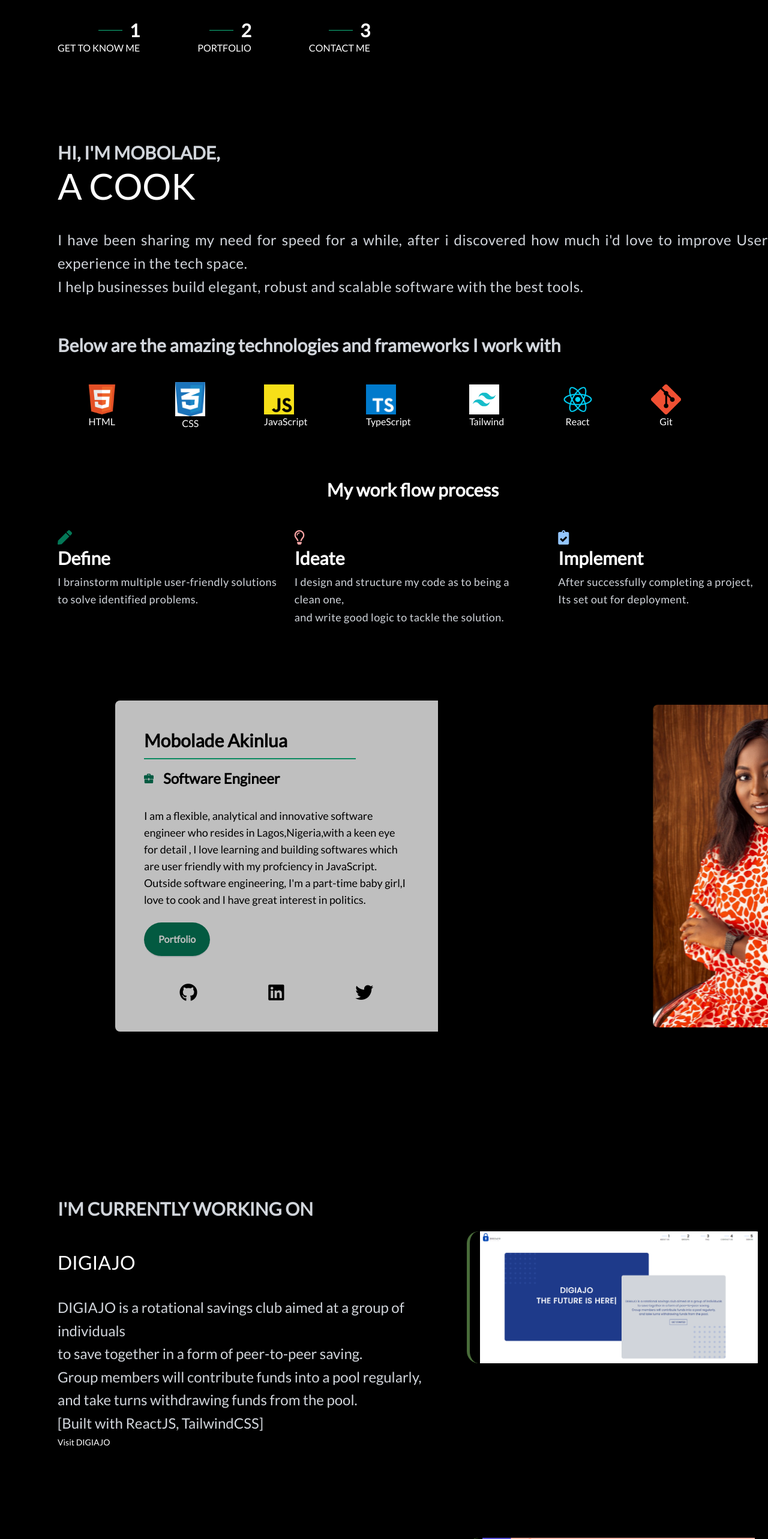
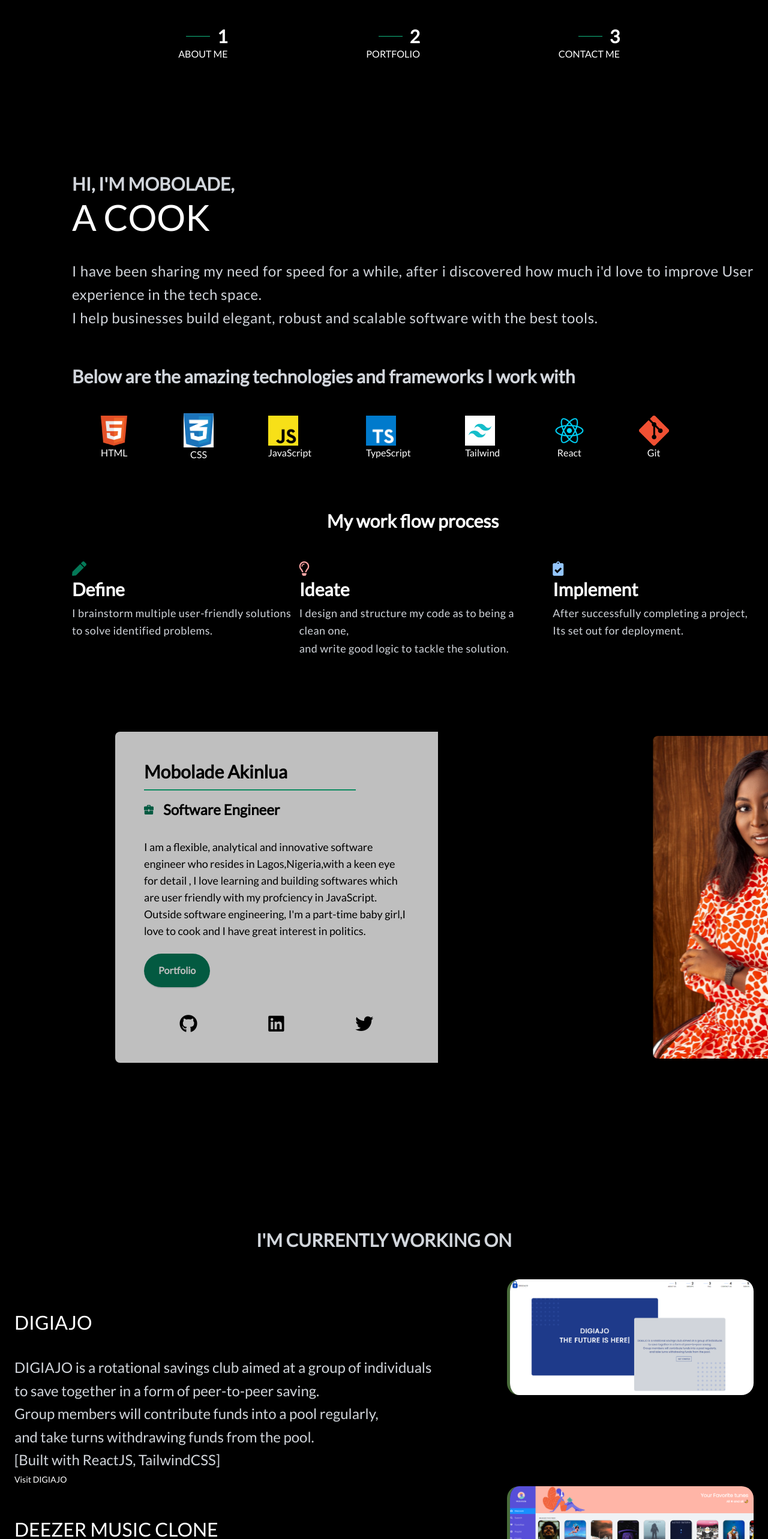
Before and after one commit to princessbolade/Portfolio-website, a React (Create React App) app: page / in a window 1280 px wide. Shown: the top 2566 px of the page at 60% size. Built offline with nearby package versions, Linux system fonts and the light colour scheme.

Commit message:
responsiveness done

```diff
--- a/package.json
+++ b/package.json
@@ -3,6 +3,7 @@
   "version": "0.1.0",
   "private": true,
   "dependencies": {
+    "@headlessui/react": "^0.3.1",
     "@testing-library/jest-dom": "^5.11.4",
     "@testing-library/react": "^11.1.0",
     "@testing-library/user-event": "^12.1.10",
--- a/src/Components/Landing-Page/landing-page.jsx
+++ b/src/Components/Landing-Page/landing-page.jsx
@@ -9,8 +9,8 @@ import ReactImage from "../../assets/react.png";
 import Git from "../../assets/git.png";
 
 const LandingPage = () => (
-  <div className="mt-36 ml-24 flex justify-center">
-    <section className="text-left">
+  <div className="mt-36 md:ml-24 flex justify-center">
+    <section className="text-left px-6">
       <strong className="text-gray-300 text-3xl uppercase">
         Hi, I'm Mobolade,
       </strong>
@@ -27,12 +27,14 @@ const LandingPage = () => (
         loop={Infinity}
         wrapper="p"
       />
-      <p className="text-2xl text-gray-300 pt-6 text-justify mt-4 tracking-wide leading-relaxed">
-        I have been sharing my need for speed for a while, after i discovered
-        how much i'd love to improve User experience in the tech space. <br /> I
-        help businesses build elegant, robust and scalable software with the
-        best tools.
-      </p>
+      <div className="container">
+        <p className="text-2xl text-gray-300 pt-6 text-justify mt-4 tracking-wide leading-relaxed">
+          I have been sharing my need for speed for a while, after i discovered
+          how much i'd love to improve User experience in the tech space. <br />{" "}
+          I help businesses build elegant, robust and scalable software with the
+          best tools.
+        </p>
+      </div>
 
       <div className="mt-12">
         <span
@@ -118,7 +120,7 @@ const LandingPage = () => (
           My work flow process
         </h3>
         <div
-          className="grid-cols-3"
+          className="md:grid-cols-3"
           style={{
             display: "grid",
             gridAutoRows: "1fr",
@@ -142,7 +144,7 @@ const LandingPage = () => (
               write good logic to tackle the solution.
             </p>
           </div>
-          <div style={{ marginLeft: "45px" }}>
+          <div className="md:ml-11">
             <i className="fas fa-clipboard-check text-2xl mt-4 text-blue-300"></i>
             <h4 className="text-white font-bold text-3xl">Implement</h4>
             <p className="text-gray-300 text-lg mt-2 leading-relaxed tracking-wide text-left ">
--- a/src/Components/Nav-Bar/Nav-bar.jsx
+++ b/src/Components/Nav-Bar/Nav-bar.jsx
@@ -1,32 +1,133 @@
-import React from "react";
+import React, { useState } from "react";
+import { Link } from "react-router-dom";
+import { Transition } from "@headlessui/react";
 
 const NavBar = () => {
+  const [isOpen, setIsOpen] = useState(false);
   return (
-    <div>
-      <ul class="flex mr-20 pt-8 text-white text-bold">
-        <li class="ml-24 animate__animated animate__fadeInLeft animate__delay-2s ">
-          <div class="flex items-center justify-end">
-            <div class="w-10 border-b border-solid border-green-500"></div>
-            <h1 class="ml-3 text-3xl font-bold">1</h1>
+    <>
+      <div>
+        <nav className="bg-black py-10 shadow-md">
+          <div className="max-w-7xl mx-auto px-4 sm:px-6 lg:px-8">
+            <div className="flex items-center justify-between h-16">
+              <div className="flex items-center justify-between md:w-full">
+                <div className="flex-shrink-0">
+                  <h1>B</h1>
+                </div>
+                <div className="hidden md:block flex-1">
+                  <div className="ml-10 flex items-baseline space-x-4 justify-evenly">
+                    <div>
+                      <div className="flex items-center text-white justify-end">
+                        <div className="w-10 border-b border-solid border-green-500"></div>
+                        <h1 className="ml-3 text-3xl font-bold">1</h1>
+                      </div>
+                      <h1 className="text-white uppercase"> About Me</h1>
+                    </div>
+                    <div>
+                      <div className="flex items-center text-white justify-end">
+                        <div className="w-10 border-b border-solid border-green-500"></div>
+                        <h1 className="ml-3 text-3xl font-bold">2</h1>
+                      </div>
+                      <h1 className="text-white uppercase">Portfolio</h1>
+                    </div>
+                    <div>
+                      <div className="flex items-center text-white justify-end">
+                        <div className="w-10 border-b border-solid border-green-500"></div>
+                        <h1 className="ml-3 text-3xl font-bold">3</h1>
+                      </div>
+                      <h1 className="text-white uppercase">Contact me</h1>
+                    </div>
+                  </div>
+                </div>
+              </div>
+              <div className="-mr-2 flex md:hidden">
+                <button
+                  onClick={() => setIsOpen(!isOpen)}
+                  type="button"
+                  className="bg-black inline-flex items-center justify-center p-2 rounded-md text-green-200 focus:outline-none focus:ring-2 focus:ring-offset-2 focus:ring-offset-gray-800 focus:ring-white"
+                  aria-controls="mobile-menu"
+                  aria-expanded="false"
+                >
+                  <span className="sr-only">Open main menu</span>
+                  {!isOpen ? (
+                    <svg
+                      className="block h-6 w-6"
+                      xmlns="http://www.w3.org/2000/svg"
+                      fill="none"
+                      viewBox="0 0 24 24"
+                      stroke="currentColor"
+                      aria-hidden="true"
+                    >
+                      <path
+                        strokeLinecap="round"
+                        strokeLinejoin="round"
+                        strokeWidth="2"
+                        d="M4 6h16M4 12h16M4 18h16"
+                      />
+                    </svg>
+                  ) : (
+                    <svg
+                      className="block h-6 w-6"
+                      xmlns="http://www.w3.org/2000/svg"
+                      fill="none"
+                      viewBox="0 0 24 24"
+                      stroke="currentColor"
+                      aria-hidden="true"
+                    >
+                      <path
+                        strokeLinecap="round"
+                        strokeLinejoin="round"
+                        strokeWidth="2"
+                        d="M6 18L18 6M6 6l12 12"
+                      />
+                    </svg>
+                  )}
+                </button>
+              </div>
+            </div>
           </div>
-          <div class="text-right hover:text-green-500">GET TO KNOW ME</div>
-        </li>
-        <li class="ml-24 animate__animated animate__fadeInLeft animate__delay-1s">
-          <div class="flex items-center justify-end">
-            <div class="w-10 border-b border-solid border-green-500"></div>
-            <h1 class="ml-3 text-3xl font-bold">2</h1>
-          </div>
-          <div class="text-right hover:text-green-500">PORTFOLIO</div>
-        </li>
-        <li class="ml-24 animate__animated animate__fadeInLeft">
-          <div class="flex items-center justify-end">
-            <div class="w-10 border-b border-solid border-green-500"></div>
-            <h1 class="ml-3 text-3xl font-bold">3</h1>
-          </div>
-          <div class="text-right hover:text-green-500">CONTACT ME</div>
-        </li>
-      </ul>
-    </div>
+          <Transition
+            show={isOpen}
+            enter="transition ease-out duration-100 transform"
+            enterFrom="opacity-0 scale-95"
+            enterTo="opacity-100 scale-100"
+            leave="transition ease-in duration-75 transform"
+            leaveFrom="opacity-100 scale-100"
+            leaveTo="opacity-0 scale-95"
+          >
+            {(ref) => (
+              <div className="md:hidden pt-10" id="mobile-menu">
+                <div
+                  ref={ref}
+                  className="px-2 pt-2 pb-3 space-y-1 sm:px-3 uppercase bg-green-900"
+                >
+                  <a
+                    href="/aboutus"
+                    className="hover:bg-gray-700 text-white block px-3 py-2 rounded-md text-base font-medium"
+                  >
+                    About Us
+                  </a>
+
+                  <a
+                    href="/groups"
+                    className="text-white hover:bg-gray-700 hover:text-white block px-3 py-2 rounded-md text-base font-medium"
+                  >
+                    Groups
+                  </a>
+
+                  <a
+                    href="/faq"
+                    className="text-white hover:bg-gray-700 hover:text-white block px-3 py-2 rounded-md text-base font-medium"
+                  >
+                    FAQ
+                  </a>
+                </div>
+              </div>
+            )}
+          </Transition>
+        </nav>
+      </div>
+    </>
   );
 };
 
--- a/src/Components/portfolio/portfolio.jsx
+++ b/src/Components/portfolio/portfolio.jsx
@@ -4,12 +4,12 @@ import Wave from "../../assets/wave.svg";
 import Dezzer from "../../assets/deezer.png";
 
 const Portfolio = () => (
-  <section style={{ marginTop: "12%" }}>
-    <h2 className="text-gray-300 uppercase font-bold text-3xl ml-24">
+  <section className="px-6" style={{ marginTop: "12%" }}>
+    <h2 className="text-gray-300 mb-12 text-center uppercase font-bold text-3xl">
       I'm currently Working On
     </h2>
-    <div className="flex justify-between" style={{ margin: "0 0 8rem" }}>
-      <div className="ml-24">
+    <div className="md:flex md:justify-between container mx-auto">
+      <div className="">
         <h3
           className="text-white pt-12 text-left"
           style={{ fontSize: "2rem", margin: "0 0 2rem" }}
@@ -35,24 +35,21 @@ const Portfolio = () => (
           Visit DIGIAJO
         </a>
       </div>
-      <div
+      <div className="md:w-1/3 w-full">
+        <img
+          className="w-full object-cover"
+          src={DigiAjo}
+          alt=""
           style={{
-          backgroundImage: `url(${DigiAjo})`,
-          backgroundSize: "contain",
-          backgroundPosition: "center",
-          backgroundRepeat: "no-repeat",
-          marginBottom: "20px",
-          marginTop: "20px",
-          width: "512px",
-          height: "220px",
-          borderLeft: "5px solid #496c3a",
+            borderLeft: "5px solid #496c3a ",
             borderRadius: "20px 20px 20px 20px",
           }}
-      ></div>
+        />
+      </div>
     </div>
 
-    <div className="flex justify-between" style={{ margin: "0 0 8rem" }}>
-      <div className="ml-24">
+    <div className="md:flex md:justify-between container mx-auto">
+      <div>
         <h3
           className="text-white pt-12 text-left"
           style={{ fontSize: "2rem", margin: "0 0 2rem" }}
@@ -78,28 +75,25 @@ const Portfolio = () => (
           Visit Deezer-clone
         </a>
       </div>
-      <div
+      <div className="md:w-1/3 w-full">
+        <img
+          className="w-full object-cover"
+          src={Dezzer}
+          alt=""
           style={{
-          backgroundImage: `url(${Dezzer})`,
-          backgroundSize: "contain",
-          backgroundPosition: "center",
-          backgroundRepeat: "no-repeat",
-          marginBottom: "20px",
-          marginTop: "20px",
-          width: "512px",
-          height: "220px",
-          borderLeft: "5px solid #496c3a",
+            borderLeft: "5px solid #496c3a ",
             borderRadius: "20px 20px 20px 20px",
           }}
-      ></div>
+        />
+      </div>
     </div>
 
     <div>
-      <h3 className="text-white mt-12 font-bold text-3xl text-center">
+      <h3 className="text-gray-300 mt-12 font-bold text-3xl text-center">
         OTHER PROJECTS I'VE WORKED ON
       </h3>
       <div
-        className="grid-cols-3pos"
+        className="container mx-auto md:grid-cols-3"
         style={{
           display: "grid",
           gridAutoRows: "1fr",
@@ -107,7 +101,7 @@ const Portfolio = () => (
           marginTop: "30px",
         }}
       >
-        <div className="ml-24">
+        <div>
           <h4 className="text-white font-bold text-3xl">IP ADDRESS TRACKER</h4>
           <p className="text-gray-300 text-lg mt-2 leading-relaxed tracking-wide text-left">
             A web app that shows your IP address and its exact location on the
@@ -116,18 +110,18 @@ const Portfolio = () => (
             domain. <br /> [Built with HTML, TailwindCSS and JavaScript]
           </p>
         </div>
-        <div style={{ marginLeft: "45px" }}>
+        <div>
           <h4 className="text-white font-bold text-3xl">
             SIMPLE REACT CALCULATOR
           </h4>
           <p className="text-gray-300 text-lg mt-2 leading-relaxed tracking-wide text-left ">
             A simple calculator for basic mathematics arithmetic operations and
             calculations easily and accurately. It can be used in Addition,
-            subtraction, multiplication and division. Decimal arithmetic
-            operations can be carried out too. <br /> [Built with ReactJs,CSS]
+            subtraction, multiplication and division. <br /> [Built with
+            ReactJs,CSS]
           </p>
         </div>
-        <div style={{ marginLeft: "45px" }}>
+        <div>
           <h4 className="text-white font-bold text-3xl">TODO-LIST GUIDE</h4>
           <p className="text-gray-300 text-lg mt-2 leading-relaxed tracking-wide text-left ">
             A simple task application that allows you to create a task, mark as
@@ -139,7 +133,7 @@ const Portfolio = () => (
       </div>
     </div>
     <div
-      className="grid-cols-3"
+      className=" container mx-auto md:grid-cols-3"
       style={{
         display: "grid",
         gridAutoRows: "1fr",
@@ -147,7 +141,7 @@ const Portfolio = () => (
         marginTop: "50px",
       }}
     >
-      <div className="ml-24">
+      <div>
         <h4 className="text-white font-bold text-3xl">
           ROYAL CLOTHING E-COMMERCE
         </h4>
@@ -158,17 +152,16 @@ const Portfolio = () => (
           <br /> [Built with HTML, TailwindCSS and JavaScript]
         </p>
       </div>
-      <div style={{ marginLeft: "45px" }}>
+      <div>
         <h4 className="text-white font-bold text-3xl">MARKDOWN BLOG</h4>
         <p className="text-gray-300 text-lg mt-2 leading-relaxed tracking-wide text-left ">
           A simple calculator for basic mathematics arithmetic operations and
           calculations easily and accurately. It can be used in Addition,
-          subtraction, multiplication and division. Decimal arithmetic
-          operations can be carried out too. <br /> [Built with NODEJS, Express
-          and MongoDB]
+          subtraction, multiplication and division. <br /> [Built with NODEJS,
+          Express and MongoDB]
         </p>
       </div>
-      <div style={{ marginLeft: "45px" }}>
+      <div>
         <h4 className="text-white font-bold text-3xl">FOODIES</h4>
         <p className="text-gray-300 text-lg mt-2 leading-relaxed tracking-wide text-left ">
           A simple task application that allows you to create a task, mark as
```
Also changed, not shown: 1 other file (tests, documents, lock files or other folders). Lines whose indentation alone changed are shown as unchanged.
